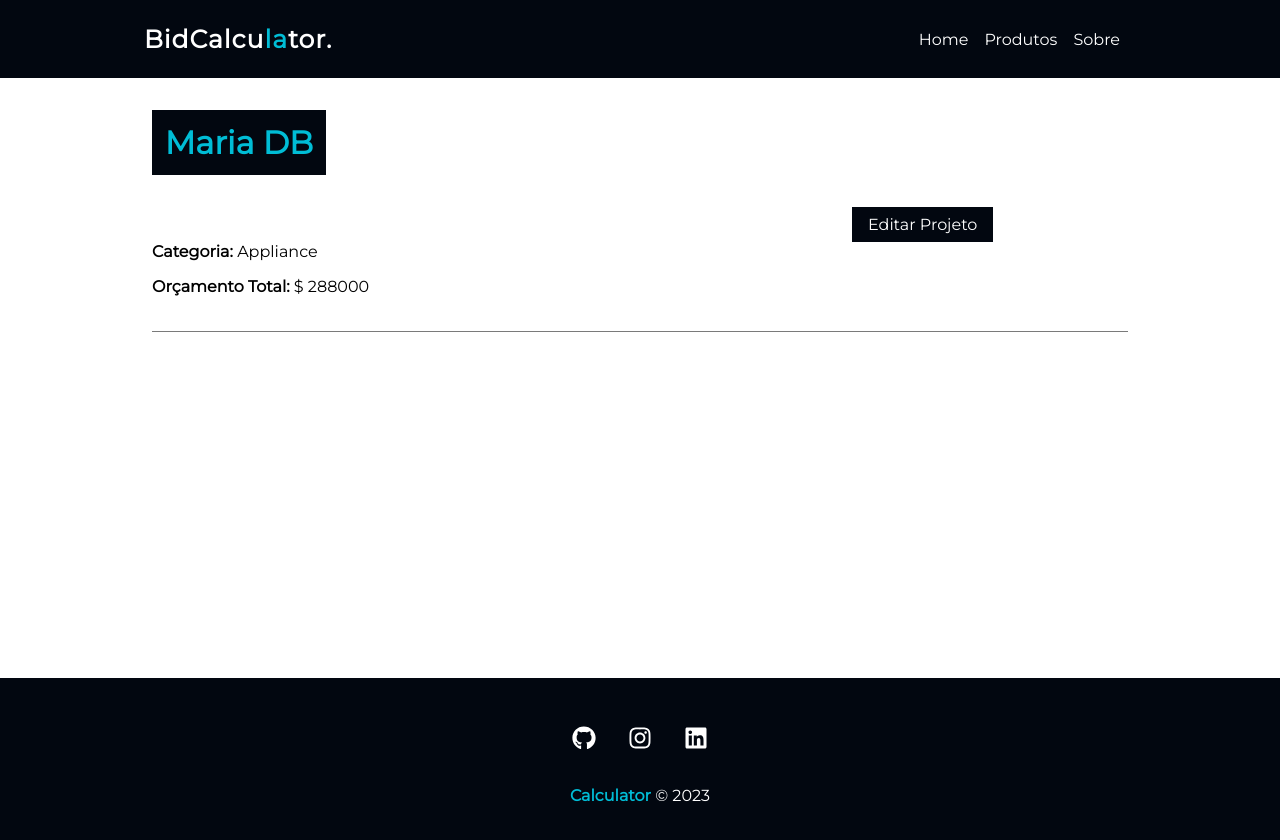
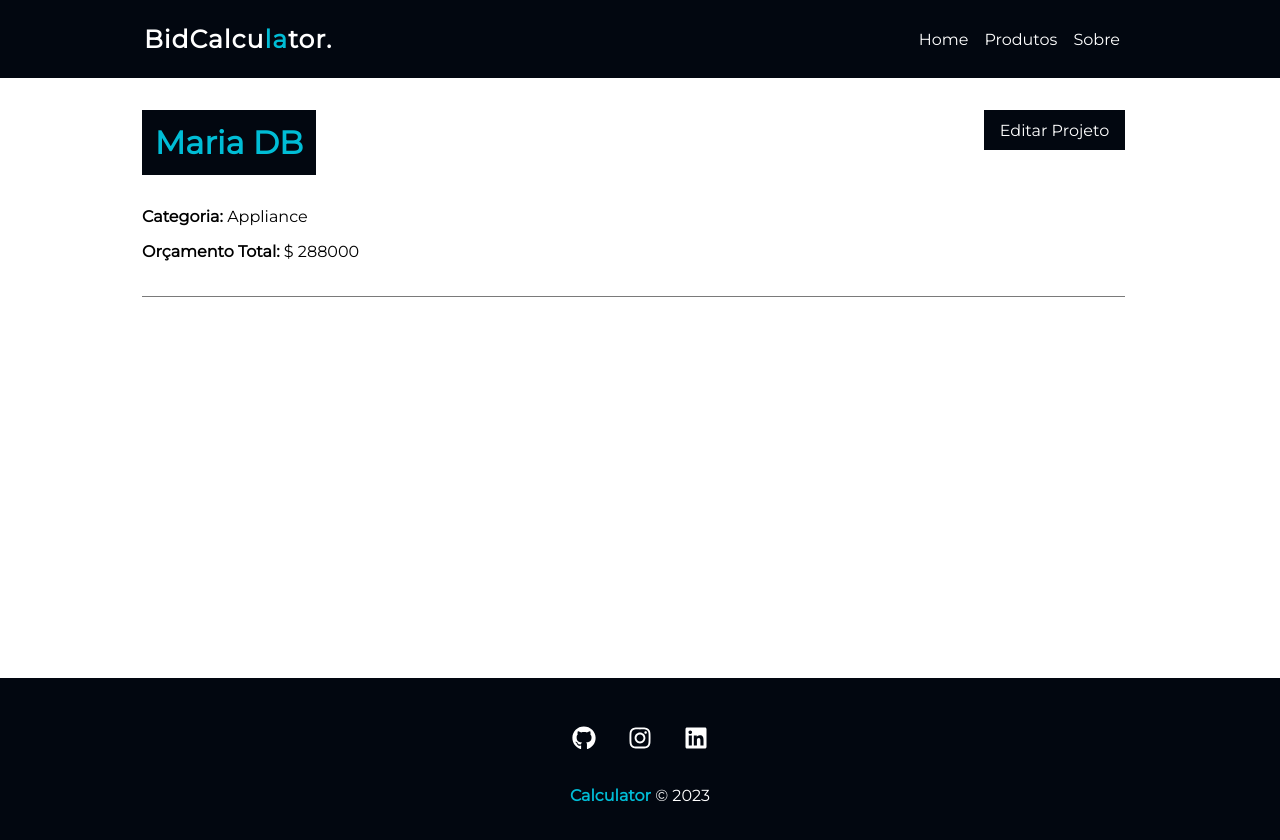
Before and after one commit to SamaraSilvia81/Secret-Password, a React (Vite) app in the folder CalculatorBattossai/: page /project/1 in a window 1280 px wide. Shown: the top 840 px of the page. Built offline with nearby package versions, Linux system fonts and the light colour scheme; data requests are answered from the project's data file.

Commit message:
Update unaccent in time and category, syscall the method budgetTotal and CSS

```diff
--- a/CalculatorBattossai/db.json
+++ b/CalculatorBattossai/db.json
@@ -73,32 +73,7 @@
       "id": 3
     },
     {
-      "name": "Maria DB",
-      "budget": "",
-      "currency": {
-        "id": "1",
-        "name": "BRL"
-      },
-      "dolar": "2",
-      "converted_budget": null,
-      "products": [],
-      "price": "12",
-      "category": {
-        "id": "3",
-        "name": "Appliance"
-      },
-      "quantityCategory": "2",
-      "quantityTime": "2",
-      "time": {
-        "id": "2",
-        "name": "Semana"
-      },
-      "converted_price": 12,
-      "budgetTotal": 48,
-      "id": 5
-    },
-    {
-      "name": "Maria DB 3",
+      "name": "Intellij IDEA - Update",
       "budget": "",
       "currency": {
         "id": "2",
@@ -107,23 +82,23 @@
       "dolar": null,
       "converted_budget": null,
       "products": [],
-      "price": "2",
-      "quantityCategory": "2",
-      "quantityTime": "2",
+      "price": "4500",
       "category": {
         "id": "6",
         "name": "Regras"
       },
+      "quantityCategory": "5",
+      "quantityTime": "2",
       "time": {
         "id": "2",
         "name": "Semana"
       },
-      "converted_price": "4.00",
-      "budgetTotal": 16,
-      "id": 6
+      "converted_price": "9000.00",
+      "budgetTotal": 90000,
+      "id": 4
     },
     {
-      "name": "Maria DB 2",
+      "name": "Teste 01 - Update",
       "budget": "",
       "currency": {
         "id": "2",
@@ -132,23 +107,23 @@
       "dolar": null,
       "converted_budget": null,
       "products": [],
-      "price": "12",
+      "price": "4",
+      "category": {
+        "id": "7",
+        "name": "Domínios"
+      },
       "quantityCategory": "2",
       "quantityTime": "2",
-      "category": {
-        "id": "5",
-        "name": "Instâncias"
-      },
       "time": {
         "id": "1",
         "name": "Dia"
       },
-      "converted_price": "24.00",
-      "budgetTotal": 96,
-      "id": 7
+      "converted_price": "8.00",
+      "id": 5,
+      "budgetTotal": 32
     },
     {
-      "name": "Teste Final de Hoje ",
+      "name": "Qualquer cosia",
       "budget": "",
       "currency": {
         "id": "2",
@@ -158,29 +133,30 @@
       "converted_budget": null,
       "products": [],
       "price": "5",
+      "quantityCategory": "5",
+      "quantityTime": "5",
       "category": {
         "id": "3",
         "name": "Appliance"
       },
-      "quantityCategory": "2",
       "time": {
-        "id": "1",
-        "name": "Dia"
+        "id": "2",
+        "name": "Semana"
       },
-      "quantityTime": "2",
       "converted_price": "10.00",
-      "budgetTotal": 40,
-      "id": 8
+      "budgetTotal": 250,
+      "id": 6
     },
     {
-      "name": "Teste Final de Hoje 2",
+      "name": "Qualquer cosia 2",
       "budget": "",
       "currency": {
-        "id": "1",
-        "name": "BRL"
+        "id": "2",
+        "name": "USD"
       },
+      "budgetTotal": 16,
       "dolar": null,
-      "converted_budget": null,
+      "converted_price": "4.00",
       "products": [],
       "price": "2",
       "quantityCategory": "2",
@@ -190,87 +166,10 @@
         "name": "Semana"
       },
       "category": {
-        "id": "2",
-        "name": "Host"
+        "id": "7",
+        "name": "Domínios"
       },
-      "converted_price": "4.00",
-      "budgetTotal": 8,
-      "id": 9
-    },
-    {
-      "name": "Teste Final de Hoje 3",
-      "budget": "",
-      "currency": {
-        "id": "2",
-        "name": "USD"
-      },
-      "dolar": null,
-      "converted_budget": null,
-      "products": [],
-      "price": "12",
-      "category": {
-        "id": "2",
-        "name": "Host"
-      },
-      "quantityCategory": "2",
-      "time": {
-        "id": "1",
-        "name": "Dia"
-      },
-      "quantityTime": "2",
-      "converted_price": "24.00",
-      "budgetTotal": 96,
-      "id": 10
-    },
-    {
-      "name": "Teste Final de Hoje 4",
-      "budget": "",
-      "currency": {
-        "id": "1",
-        "name": "BRL"
-      },
-      "dolar": null,
-      "converted_budget": null,
-      "products": [],
-      "price": "5",
-      "category": {
-        "id": "1",
-        "name": "GibaByte"
-      },
-      "quantityCategory": "1",
-      "time": {
-        "id": "1",
-        "name": "Dia"
-      },
-      "quantityTime": "2",
-      "converted_price": "5.00",
-      "budgetTotal": 10,
-      "id": 11
-    },
-    {
-      "name": "Teste Final de Hoje 5",
-      "budget": "",
-      "currency": {
-        "id": "1",
-        "name": "BRL"
-      },
-      "dolar": null,
-      "converted_budget": null,
-      "products": [],
-      "price": "5",
-      "category": {
-        "id": "5",
-        "name": "Instâncias"
-      },
-      "quantityCategory": "2",
-      "time": {
-        "id": "1",
-        "name": "Dia"
-      },
-      "quantityTime": "2",
-      "converted_price": "5.00",
-      "budgetTotal": 20,
-      "id": 12
+      "id": 7
     }
   ],
   "categories": [
--- a/CalculatorBattossai/src/components/pages/NewProject.module.css
+++ b/CalculatorBattossai/src/components/pages/NewProject.module.css
@@ -31,7 +31,7 @@
     height: 0.3rem;
     padding: 0 1em;
     background-color: #00bdd6;
-    margin: 0 11em; /*0 12.9em auto*/
+    margin: 0 12.8em; /*0 12.8em auto*/
     position: relative;
     border-radius: 10px;
 }
--- a/CalculatorBattossai/src/components/pages/Project.module.css
+++ b/CalculatorBattossai/src/components/pages/Project.module.css
@@ -1,5 +1,6 @@
 .project_details{
     padding: 2em;
+    width: 99%;
 }
 
 .project_details h1,
@@ -12,6 +13,9 @@
     background-color: #020710;
     color: #00bdd6;
     padding: .4em;
+    margin-right: 1em;
+    max-width: 70%;
+    overflow-wrap: break-word;
 }
 
 .project_details span {
@@ -25,19 +29,20 @@
     display: flex;
     justify-content: space-between;
     flex-wrap: wrap;
-    margin: 0 120px;
+    margin: 0 110px;
 }
 
 .btn{
     background-color: #020710;
     color:#fff;
     padding: 0.5em 1em;
+    margin-left: 6em;
     text-decoration: none;
     transition: 0.5s;
     cursor: pointer;
     max-height: 40px;
     border: none;
-    margin-left: 700px;
+    justify-content: flex-end;
 }
 
 .btn:hover{
--- a/CalculatorBattossai/src/components/pages/Projects.module.css
+++ b/CalculatorBattossai/src/components/pages/Projects.module.css
@@ -10,5 +10,5 @@
 }
 
 .dollar{
-    margin-top: 3em;
+    margin-top: 2em;
 }
--- a/CalculatorBattossai/src/components/project/ProjectCard.jsx
+++ b/CalculatorBattossai/src/components/project/ProjectCard.jsx
@@ -26,10 +26,10 @@ export function ProjectCard({id,currency,name,budget,price,convertedPrice, categ
             <span>Orçamento Total:</span>  {currencySymbol} {budget}
         </p>
         <p className={styles.time_text}>
-            <span className={`${styles[time?.toLowerCase()]}`}></span> {time} - {quantityTime}
+            <span className={`${styles[time?.toLowerCase().normalize('NFD').replace(/[\u0300-\u036f]/g, '')]}`}></span> {time} - {quantityTime}
         </p>
         <p className={styles.category_text}>
-            <span className={`${styles[category?.toLowerCase()]}`}></span> {category} - {quantityCategory}
+            <span className={`${styles[category?.toLowerCase().normalize('NFD').replace(/[\u0300-\u036f]/g, '')]}`}></span> {category} - {quantityCategory}
         </p>
         <div className={styles.project_card_actions}>
             <Link to={`/project/${id}`}>
--- a/CalculatorBattossai/src/components/project/ProjectCard.module.css
+++ b/CalculatorBattossai/src/components/project/ProjectCard.module.css
@@ -13,6 +13,7 @@
     padding: 0.4em;
     margin-bottom: 1.3em;
     font-size: 1.3em;
+    overflow-wrap: break-word;
     /*border-bottom: 1px solid #7a7a7a;*/
 }
 
--- a/CalculatorBattossai/src/components/project/ProjectForm.jsx
+++ b/CalculatorBattossai/src/components/project/ProjectForm.jsx
@@ -11,8 +11,6 @@ import {DollarStore} from "../zustand/DollarStore";
 
 export function ProjectForm({btnText, handleSubmit, projectData}){
 
-  //const dollar = DollarStore((state) => state.dollar);
-  //const { dollar } = DollarStore();
   const dollar = DollarStore((state) => state.dollar)
 
   // Select das Categorias (banco de dados)
@@ -20,6 +18,12 @@ export function ProjectForm({btnText, handleSubmit, projectData}){
 
   // Select das Moedas (banco de dados)
   const [currencies, setCurrencies] = useState([])
+
+  // Estado da moeda
+  const [currency, setCurrency] = useState("BRL");
+
+  // Estado do preço convertido
+  const [convertedPrice, setConvertedPrice] = useState(projectData ? projectData.converted_price : null);
 
   // Select do Tempo (banco de dados)
   const [times, setTimes] = useState([])
@@ -39,16 +43,11 @@ export function ProjectForm({btnText, handleSubmit, projectData}){
       id: '',
       name: '',
     },
+    budgetTotal: null,
     dolar: null,
-    converted_budget: null,
+    converted_price: null,
     products: [], // novo campo para armazenar os produtos
   });
-
-  // Estado da moeda
-  const [currency, setCurrency] = useState("BRL");
-
-  // Estado do valor convertido
-  const [convertedPrice, setConvertedPrice] = useState(projectData ? projectData.converted_price : null);
 
   // Estado do orçamento total
   const [budget, setBudget] = useState(convertedPrice || project.quantityCategory || project.quantityTime);
@@ -98,11 +97,23 @@ export function ProjectForm({btnText, handleSubmit, projectData}){
       .catch((e) => console.log(e))
     }, [])
 
-  const budgetTotal = (quantityTime, quantityCategory) => {
-    let total = quantityTime * quantityCategory * convertedPrice;
+  // Método para calcular o valor do orçamento total
+  const budgetTotal = () => {
+    let total = project.quantityTime * project.quantityCategory * convertedPrice;
     setBudget(total);
+    console.log("Valor Convertido: ",convertedPrice)
     console.log("total:", total);
   };
+
+  useEffect(() => {
+    setBudget(project.quantityCategory * project.quantityTime * convertedPrice);
+    console.log("total:", budget);
+  }, [convertedPrice]);
+
+  // Chamada feito para atualizar o budget quando esses valores mudarem
+  useEffect(() => {
+      budgetTotal();
+  }, [project.quantityCategory, project.quantityTime, convertedPrice]);
 
   // Método para enviar formulário
   const submit = (e) => {
@@ -141,7 +152,7 @@ export function ProjectForm({btnText, handleSubmit, projectData}){
       })
     }
 
-    // Método para captar os dados dos inputs de entrada - nome e orçamento
+    // Método para captar os dados dos inputs de entrada - nome e preço
     const handleChange = (e) => {
       const { name, value } = e.target;
       setProject({ ...project, [name]: value });
@@ -150,11 +161,13 @@ export function ProjectForm({btnText, handleSubmit, projectData}){
       setConvertedPrice(newConvertedBudget);
     }
 
+    // Método para converter com base na escolha da moeda
     const convertCurrency = (value, currency) => {
       const conversionRate = currency === '1' ? 1.0 : dollar;
       return (parseFloat(value) * conversionRate).toFixed(2);
     };
 
+    // Método para captar a escolha da moeda
     const handleCurrency = (e) => {
       const newCurrency = e.target.value;
       setCurrency(newCurrency);
@@ -180,14 +193,6 @@ export function ProjectForm({btnText, handleSubmit, projectData}){
       });
     };
 
-    /*const handleDolarChange = (e) => {
-      const dolarValue = e.target.value;
-      setProject({
-        ...project,
-        dolar: dolarValue
-      });
-    };*/
-
   return (
 
     <form onSubmit={submit} className={styles.form}>
@@ -210,14 +215,6 @@ export function ProjectForm({btnText, handleSubmit, projectData}){
               value={project.price ? project.price : ''}
               handleOnChange={handlePriceChange}
             />
-             {/*<Input
-              type="number"
-              text='Valor do dólar'
-              name="dolar"
-              placeholder='Insira o valor do dólar'
-              value={project.dolar ? project.dolar : ''}
-              handleOnChange={handleDolarChange}
-  />*/}
             <Select
                 name='currency'
                 text='Selecione a moeda'
@@ -227,13 +224,10 @@ export function ProjectForm({btnText, handleSubmit, projectData}){
             />
             <Input
                 type="number"
-                text="Orçamento convertido:"
+                text="Preço convertido:"
                 name="converted_price"
-                placeholder="Orçamento convertido"
+                placeholder="Preço convertido"
                 value={convertedPrice ? convertedPrice : ''}
-                handleOnChange={(e) => {
-                  budgetTotal(convertedPrice, e.target.value);
-                }}
                 disabled
             />
             <Select
@@ -253,7 +247,6 @@ export function ProjectForm({btnText, handleSubmit, projectData}){
               value={project.quantityCategory ? project.quantityCategory : ''}
               handleOnChange={(e) => {
                 setProject({ ...project, quantityCategory: e.target.value });
-                budgetTotal(project.quantityTime, e.target.value);
               }}
             />
               <Select
@@ -271,7 +264,6 @@ export function ProjectForm({btnText, handleSubmit, projectData}){
               value={project.quantityTime ? project.quantityTime : ''}
               handleOnChange={(e) => {
                 setProject({ ...project, quantityTime: e.target.value });
-                budgetTotal(e.target.value, project.quantityCategory);
               }}
             />
             <Input
```
Also changed, not shown: CalculatorBattossai/src/components/pages/Projects.jsx (+4 -8 lines).
